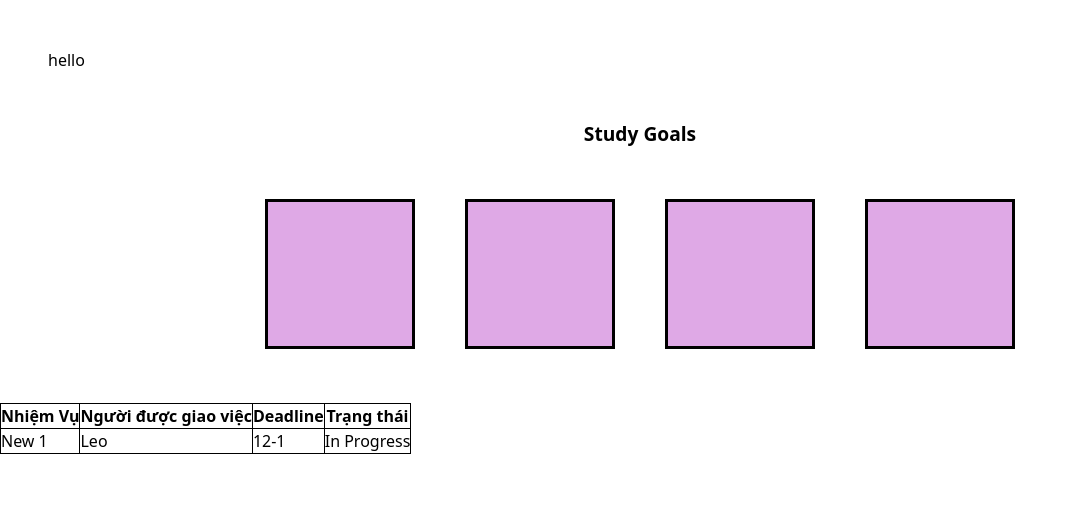
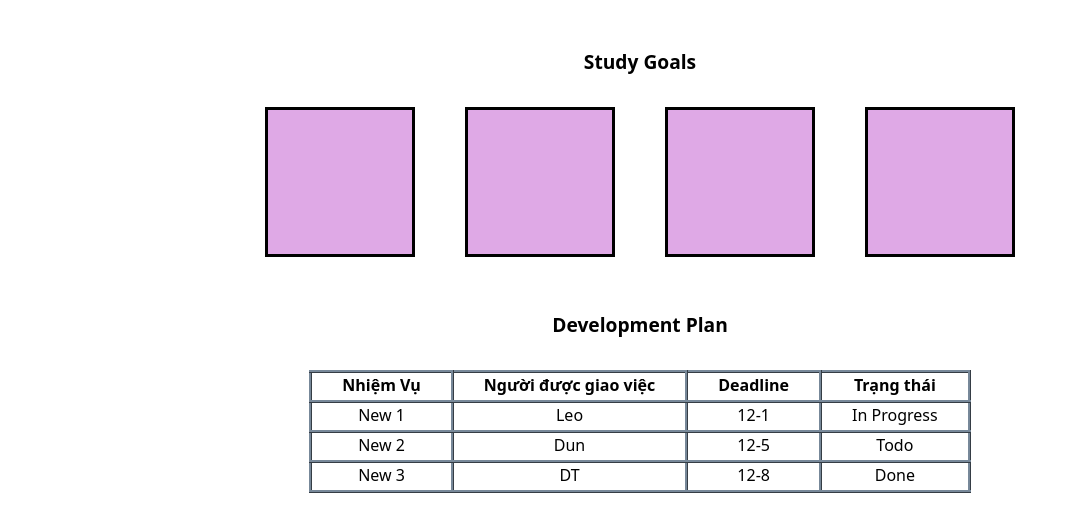
Before and after one commit to Dun2901/Study-Planner-Project, a React (Create React App) app: page / in a window 1280 px wide. Shown: the top 532 px of the page, without its empty margins (0-1078 px from the left). Built offline with nearby package versions, Linux system fonts and the light colour scheme.

Commit message:
Finish up Development Plan section and fix some stuff

```diff
--- a/src/App.js
+++ b/src/App.js
@@ -5,7 +5,7 @@ import DevPlan from "./components/Development Plan/dev-plan";
 function App() {
   return (
   <div className="App">
-    <div className="m-12">hello</div>
+    {/* <div className="m-12">hello</div> Let's comment out this one for now*/}
     <div className="m-12"><StudyGoal /></div>
     <DevPlan />
   </div>
--- a/src/components/Development Plan/dev-plan.css
+++ b/src/components/Development Plan/dev-plan.css
@@ -1,3 +1,18 @@
+body {
+    display: flex;
+    justify-content: center;
+    align-items: center;
+}
+.title {
+    font-size: larger;
+    font-weight: bold;
+    display: flex;
+    justify-content: center;
+    margin-bottom: 30px;
+}
 .table, th, td {
-    border: 1px solid black;
+    border: 3px ridge lightslategrey;
+    padding: 0px 30px 3px 30px;
+    border-collapse: collapse;
+    text-align: center;
 }
--- a/src/components/Development Plan/dev-plan.js
+++ b/src/components/Development Plan/dev-plan.js
@@ -3,6 +3,8 @@ import "./dev-plan.css";
 function DevPlan() {
     return (
         <div>
+          <div className="title">Development Plan</div>
+          <body>
             <table>
               <thead>
                 <tr>
@@ -19,8 +21,21 @@ function DevPlan() {
                   <td>12-1</td>
                   <td>In Progress</td>
                 </tr>
+                <tr>
+                  <td>New 2</td>
+                  <td>Dun</td>
+                  <td>12-5</td>
+                  <td>Todo</td>
+                </tr>
+                <tr>
+                  <td>New 3</td>
+                  <td>DT</td>
+                  <td>12-8</td>
+                  <td>Done</td>
+                </tr>
               </tbody>
             </table>
+          </body>
       </div>
     );
 }
--- a/src/components/Study Goals/study-goals.css
+++ b/src/components/Study Goals/study-goals.css
@@ -1,9 +1,5 @@
 .study-goal-section {
     text-align: center;
-    font-weight: bold;
-}
-.title {
-    font-size: larger;
 }
 .first-box {
     background: #dfa9e6;
@@ -13,7 +9,6 @@
     width: 150px;
     height: 150px;
     text-align: center;
-    margin-top: 50px;
     resize: none;
 }
 .goal-box {
@@ -25,6 +20,5 @@
     height: 150px;
     text-align: center;
     margin-left: 50px;
-    margin-top: 50px;
     resize: none;
 }
```
Lines whose indentation alone changed are shown as unchanged.
